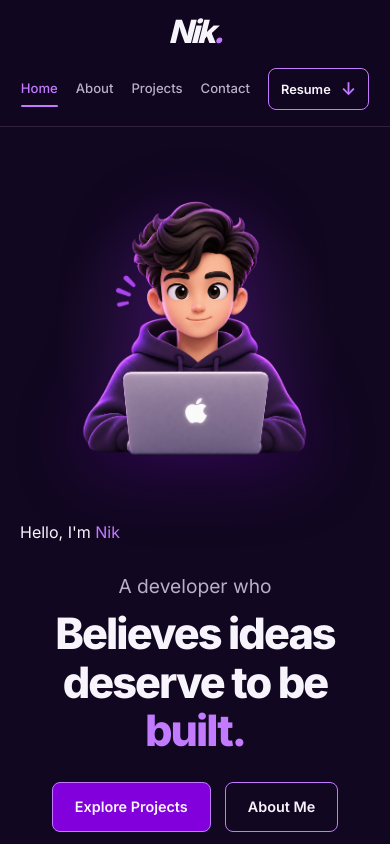
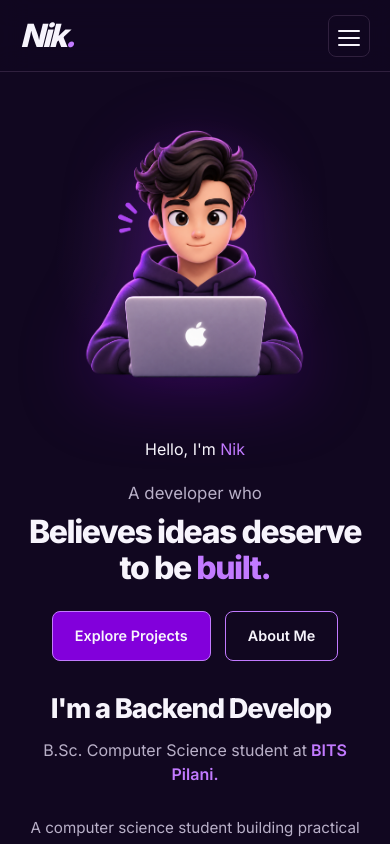
Before and after one commit to nikhilkdevx/My-PortFolio, a React (Vite) app: page / in a window 390 px wide. Shown: the top 844 px of the page. Built offline with nearby package versions, Linux system fonts and the light colour scheme.

Commit message:
added responsiveness

```diff
--- a/src/components/Navbar.css
+++ b/src/components/Navbar.css
@@ -14,6 +14,8 @@
 }
 
 .navbar-container {
+  position: relative;
+
   width: 100%;
   max-width: 1200px;
   height: 100%;
@@ -26,9 +28,13 @@
   justify-content: space-between;
 }
 
+/* Brand */
+
 .navbar-logo {
   display: inline-flex;
   align-items: center;
+
+  margin-left: clamp(0px, 4.7vw, 65px);
 
   color: var(--color-text-primary);
   font-family: "Inter", sans-serif;
@@ -37,13 +43,15 @@
   font-style: italic;
   letter-spacing: -0.08em;
   line-height: 1;
-  margin-left: clamp(0px, 4.7vw, 65px);
+
   text-decoration: none;
 }
 
 .navbar-logo span {
   color: var(--color-purple);
 }
+
+/* Desktop navigation */
 
 .navbar-links {
   display: flex;
@@ -53,13 +61,11 @@
 
 .nav-link {
   position: relative;
-
   padding: 8px 0;
 
   color: var(--color-text-secondary);
   font-size: 0.95rem;
   font-weight: 500;
-
   text-decoration: none;
 
   transition: color 200ms ease;
@@ -84,6 +90,8 @@
   border-radius: 2px;
 }
 
+/* Resume button */
+
 .navbar-resume {
   display: inline-flex;
   align-items: center;
@@ -97,12 +105,9 @@
   color: var(--color-text-primary);
   font-size: 0.9rem;
   font-weight: 600;
-
   text-decoration: none;
 
-  transition:
-    background 200ms ease,
-    transform 200ms ease;
+  transition: background 200ms ease, transform 200ms ease;
 }
 
 .navbar-resume:hover {
@@ -115,47 +120,128 @@
   font-size: 1.1rem;
 }
 
+/* Hamburger button - hidden on desktop */
+
+.navbar-toggle {
+  display: none;
+
+  width: 42px;
+  height: 42px;
+  padding: 9px;
+
+  border: 1px solid var(--color-border);
+  border-radius: 8px;
+  background: transparent;
+
+  cursor: pointer;
+}
+
+.navbar-toggle span {
+  display: block;
+  width: 100%;
+  height: 2px;
+
+  margin: 5px 0;
+
+  background: var(--color-text-primary);
+  border-radius: 2px;
+
+  transition: transform 200ms ease, opacity 200ms ease;
+}
+
 /* Tablet and mobile */
 
 @media (max-width: 768px) {
   .navbar {
-    height: auto;
-    min-height: 72px;
+    height: 72px;
   }
 
   .navbar-container {
-    padding: 16px 20px;
-    align-items: flex-start;
-    gap: 20px;
+    padding: 0 20px;
   }
 
+  .navbar-logo {
+    margin-left: 0;
+  }
+
+  .navbar-toggle {
+    display: block;
+    z-index: 1002;
+  }
+
+  /* Hamburger transforms into close icon */
+
+  .navbar-toggle.is-open span:first-child {
+    transform: translateY(7px) rotate(45deg);
+  }
+
+  .navbar-toggle.is-open span:nth-child(2) {
+    opacity: 0;
+  }
+
+  .navbar-toggle.is-open span:last-child {
+    transform: translateY(-7px) rotate(-45deg);
+  }
+
+  /* Mobile dropdown menu */
+
   .navbar-links {
-    justify-content: flex-end;
-    flex-wrap: wrap;
-    gap: 14px 20px;
+    position: absolute;
+    top: 100%;
+    left: 0;
+    right: 0;
+
+    display: flex;
+    flex-direction: column;
+    align-items: stretch;
+    gap: 0;
+
+    padding: 12px 20px 20px;
+
+    background: var(--color-bg-primary);
+    border-bottom: 1px solid var(--color-border);
+
+    opacity: 0;
+    visibility: hidden;
+    transform: translateY(-10px);
+    pointer-events: none;
+
+    transition:
+      opacity 200ms ease,
+      transform 200ms ease,
+      visibility 200ms ease;
+  }
+
+  .navbar-links.menu-open {
+    opacity: 1;
+    visibility: visible;
+    transform: translateY(0);
+    pointer-events: auto;
   }
 
   .nav-link {
-    font-size: 0.82rem;
+    padding: 14px 4px;
+    font-size: 0.95rem;
+  }
+
+  .nav-link.active::after {
+    width: 28px;
   }
 
   .navbar-resume {
-    padding: 7px 12px;
-    font-size: 0.8rem;
-  }
-  .navbar-logo {
-    margin-left: 0;
+    justify-content: center;
+    margin-top: 12px;
+    padding: 12px;
   }
 }
 
-@media (max-width: 480px) {
-  .navbar-container {
-    flex-direction: column;
-    align-items: center;
-  }
+/* Reduced motion accessibility */
 
-  .navbar-links {
-    justify-content: center;
-    gap: 12px 18px;
+@media (prefers-reduced-motion: reduce) {
+  .navbar-toggle span,
+  .navbar-links,
+  .nav-link,
+  .navbar-resume {
+    transition: none;
   }
 }
--- a/src/components/Navbar.jsx
+++ b/src/components/Navbar.jsx
@@ -1,31 +1,54 @@
 
+import { useState } from "react";
 import "./Navbar.css";
 
 function Navbar() {
+  const [menuOpen, setMenuOpen] = useState(false);
+
+  const closeMenu = () => {
+    setMenuOpen(false);
+  };
+
   return (
     <header className="navbar">
       <div className="navbar-container">
 
         {/* Brand */}
-        <a href="#home" className="navbar-logo">
+        <a href="#home" className="navbar-logo" onClick={closeMenu}>
           Nik<span>.</span>
         </a>
 
+        {/* Hamburger button */}
+        <button
+          className={`navbar-toggle ${menuOpen ? "is-open" : ""}`}
+          onClick={() => setMenuOpen(!menuOpen)}
+          aria-label={menuOpen ? "Close navigation menu" : "Open navigation menu"}
+          aria-expanded={menuOpen}
+          aria-controls="primary-navigation"
+        >
+          <span></span>
+          <span></span>
+          <span></span>
+        </button>
+
         {/* Navigation links */}
-        <nav className="navbar-links">
-          <a href="#home" className="nav-link active">
+        <nav
+          id="primary-navigation"
+          className={`navbar-links ${menuOpen ? "menu-open" : ""}`}
+        >
+          <a href="#home" className="nav-link active" onClick={closeMenu}>
             Home
           </a>
 
-          <a href="#about" className="nav-link">
+          <a href="#about" className="nav-link" onClick={closeMenu}>
             About
           </a>
 
-          <a href="#projects" className="nav-link">
+          <a href="#projects" className="nav-link" onClick={closeMenu}>
             Projects
           </a>
 
-          <a href="#contact" className="nav-link">
+          <a href="#contact" className="nav-link" onClick={closeMenu}>
             Contact
           </a>
 
@@ -34,6 +57,7 @@ function Navbar() {
             className="navbar-resume"
             target="_blank"
             rel="noopener noreferrer"
+            onClick={closeMenu}
           >
             Resume <span>↓</span>
           </a>
--- a/src/sections/Hero.css
+++ b/src/sections/Hero.css
@@ -1,3 +1,7 @@
+
+/* ==============================
+   HERO SECTION — DESKTOP
+============================== */
 
 .hero-section {
   min-height: calc(100vh - 80px);
@@ -18,7 +22,7 @@
   align-items: center;
 }
 
-/* Illustration area */
+/* Illustration */
 
 .hero-visual {
   display: flex;
@@ -30,12 +34,12 @@
   width: 100%;
   max-width: 420px;
   aspect-ratio: 1;
+
   display: flex;
   align-items: center;
   justify-content: center;
 
   border-radius: 50%;
-
   background: radial-gradient(
     circle,
     var(--color-purple-soft),
@@ -43,46 +47,55 @@
   );
 }
 
-.avatar-placeholder {
-  width: 75%;
-  aspect-ratio: 1;
-  display: flex;
-  flex-direction: column;
-  align-items: center;
-  justify-content: center;
+.developer-avatar {
+  display: block;
+  width: 100%;
+  max-width: 420px;
+  height: auto;
+  object-fit: contain;
 
-  border: 1px dashed var(--color-border-strong);
-  border-radius: 20px;
-
-  color: var(--color-text-secondary);
-  text-align: center;
+  filter: drop-shadow(0 15px 35px rgba(130, 0, 219, 0.25));
+  transition: transform 300ms ease;
 }
 
-.avatar-placeholder span {
-  color: var(--color-purple);
-  font-size: 1.5rem;
-  font-weight: 700;
+.developer-avatar:hover {
+  transform: translateY(-6px);
 }
 
-.avatar-placeholder p {
-  margin-top: 8px;
-  font-size: 0.85rem;
-}
-
-/* Introduction */
+/* Main introduction */
 
 .hero-introduction {
   max-width: 620px;
+  text-align: left;
+}
+
+.hero-greeting-wrap {
+  position: relative;
+  width: fit-content;
+  margin-bottom: 28px;
 }
 
 .hero-greeting {
-  margin-bottom: 28px;
+  margin-bottom: 0;
   color: var(--color-text-primary);
   font-size: 1rem;
 }
 
 .hero-greeting span {
   color: var(--color-purple);
+}
+
+.hero-greeting-arrow {
+  position: absolute;
+  width: 180px;
+  height: 90px;
+
+  right: calc(100% + 5px);
+  top: -2px;
+
+  color: var(--color-text-primary);
+  overflow: visible;
+  pointer-events: none;
 }
 
 .hero-preheading {
@@ -103,6 +116,8 @@
   color: var(--color-purple);
 }
 
+/* Hero buttons */
+
 .hero-buttons {
   display: flex;
   flex-wrap: wrap;
@@ -114,7 +129,9 @@
   display: inline-flex;
   align-items: center;
   justify-content: center;
+
   padding: 13px 22px;
+
   border: 1px solid var(--color-purple);
   border-radius: 8px;
 
@@ -141,12 +158,12 @@
   color: var(--color-text-primary);
 }
 
-/* Details below the main hero */
+/* Developer details */
 
 .hero-details {
   grid-column: 1 / -1;
   text-align: left;
-  padding-left: clamp(0px,5.25vw,86px);
+  padding-left: clamp(0px, 5.25vw, 86px);
 }
 
 .hero-details h2 {
@@ -178,102 +195,119 @@
   line-height: 1.8;
 }
 
-.hero-introduction {
-  max-width: 620px;
-  text-align: left;
-}
 
-.hero-details {
-  grid-column: 1 / -1;
-  text-align: left;
-}
-
-.developer-avatar {
-  display: block;
-  width: 100%;
-  max-width: 420px;
-  height: auto;
-  object-fit: contain;
-
-  filter: drop-shadow(
-    0 15px 35px rgba(130, 0, 219, 0.25)
-  );
-
-  transition: transform 300ms ease;
-}
-
-.developer-avatar:hover {
-  transform: translateY(-6px);
-}
-
-.hero-greeting-wrap {
-  position: relative;
-  width: fit-content;
-  margin-bottom: 28px;
-}
-
-.hero-greeting {
-  margin-bottom: 0;
-  color: var(--color-text-primary);
-  font-size: 1rem;
-}
-
-.hero-greeting-arrow {
-  position: absolute;
-  width: 180px;
-  height: 90px;
-
-  right: calc(100% + 5px);
-  top: -2px;
-
-  color: var(--color-text-primary);
-  overflow: visible;
-  pointer-events: none;
-}
-
-/* Responsive layout */
+/* ==============================
+   TABLET AND MOBILE
+============================== */
 
 @media (max-width: 768px) {
   .hero-section {
-    padding: 55px 20px;
+    min-height: auto;
+    padding: 40px 20px 64px;
   }
 
   .hero-container {
     grid-template-columns: 1fr;
-    gap: 38px;
+    gap: 32px;
   }
+
+  /* Illustration */
 
   .hero-visual {
     order: 1;
   }
 
+  .hero-avatar-glow {
+    width: min(75vw, 300px);
+    max-width: 300px;
+  }
+
+  .developer-avatar {
+    width: 100%;
+    max-width: 100%;
+  }
+
+  /* Main introduction */
+
   .hero-introduction {
     order: 2;
-    text-align: center;
+    width: 100%;
+    max-width: 560px;
     margin: 0 auto;
-  }
-
-
-  .hero-buttons {
-    justify-content: center;
-  }
-
-  .hero-details {
-    order: 3;
-    padding-left: 0;
     text-align: center;
   }
 
-  .hero-bio {
-    margin-left: auto;
-    margin-right: auto;
-  }
-
-  .hero-avatar-glow {
-    max-width: 300px;
+  .hero-greeting-wrap {
+    margin: 0 auto 20px;
   }
 
   .hero-greeting-arrow {
     display: none;
   }
+
+  .hero-preheading {
+    font-size: 1.05rem;
+  }
+
+  .hero-title {
+    font-size: clamp(2rem, 7.5vw, 3rem);
+    line-height: 1.15;
+    overflow-wrap: break-word;
+  }
+
+  /* Buttons */
+
+  .hero-buttons {
+    justify-content: center;
+    margin-top: 24px;
+  }
+
+  /* Developer details */
+
+  .hero-details {
+    order: 3;
+    width: 100%;
+    padding-left: 0;
+    text-align: center;
+  }
+
+  .hero-details h2 {
+    font-size: clamp(1.7rem, 6vw, 2.4rem);
+    line-height: 1.2;
+  }
+
+  .hero-education {
+    font-size: 1rem;
+  }
+
+  .hero-bio {
+    max-width: 520px;
+    margin: 28px auto 0;
+    font-size: 0.95rem;
+  }
 }
+
+
+/* ==============================
+   SMALLER PHONES
+============================== */
+
+@media (max-width: 380px) {
+  .hero-section {
+    padding-right: 16px;
+    padding-left: 16px;
+  }
+
+  .hero-title {
+    font-size: 2rem;
+  }
+
+  .hero-buttons {
+    gap: 10px;
+  }
+
+  .hero-button {
+    padding: 12px 16px;
+    font-size: 0.82rem;
+  }
+}
```
